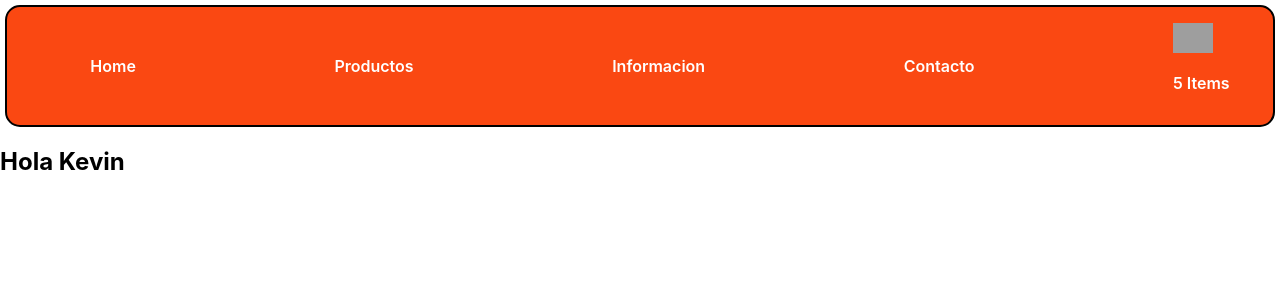
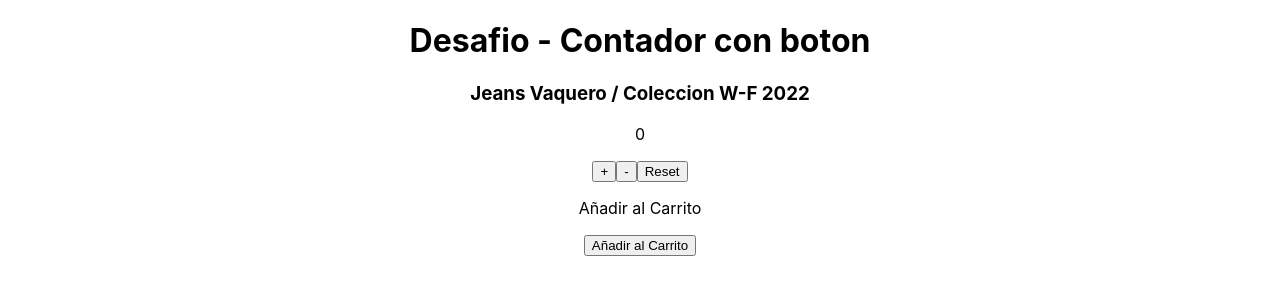
Before and after one commit to kvnaaron26/ReactProject-Repository, a React (Create React App) app: page / in a window 1280 px wide. Shown: the top 300 px of the page. Built offline with nearby package versions, Linux system fonts and the light colour scheme; grey boxes are pictures that could not be loaded.

Commit message:
Agrego boton_contador - Desafio

```diff
--- a/src/App.js
+++ b/src/App.js
@@ -1,16 +1,22 @@
 import './App.css';
-import Header from "./components/Header";
-import NavBar from "./components/NavBar";
+import ItemListContainer from "./components/ItemListContainer";
+// import Header from "./components/Header";
+// import NavBar from "./components/NavBar";
 
 
 function App () {
+  // return (
+  //   <>
+  //     <NavBar />
+  //     <Header greeting="Hola Kevin" />
+  //   </>
+  // );
+  ///////////////////////////////////////////////////
+
   return (
-    <>
-      <NavBar />
+    <ItemListContainer />
+  );
 
-      <Header greeting="Hola Kevin" />
-    </>
-  );
 }
 
 export default App;
--- /dev/null
+++ b/src/components/ItemCount.js
@@ -0,0 +1,26 @@
+import React, { useState } from "react";
+
+
+
+function ItemCount () {
+
+    const [counter, setCounter] = useState(0);
+    const [name, setName] = useState("Añadir al Carrito");
+
+  return (
+    <div className="App">
+
+      <h1>Desafio - Contador con boton</h1>
+      <h3>Jeans Vaquero / Coleccion W-F 2022 </h3>
+      <p>{counter}</p>
+      <button onClick={() => setCounter(counter + 1)}>+</button>
+      <button onClick={() => setCounter(counter - 1)}>-</button>
+      <button onClick={() => setCounter(0)}>Reset</button>
+      <p>{name}</p>
+      <button onClick={() => setName("Añadido con éxito")}>Añadir al Carrito</button>
+
+    </div>
+  );
+}
+
+export default ItemCount;
--- a/src/components/ItemListContainer.js
+++ b/src/components/ItemListContainer.js
@@ -0,0 +1,20 @@
+import ItemCount from "./ItemCount";
+
+
+
+function ItemListContainer () {
+    // return (
+    //   <>
+    //     <NavBar />
+    //     <Header greeting="Hola Kevin" />
+    //   </>
+    // );
+    ///////////////////////////////////////////////////
+
+    return (
+      <ItemCount />
+    );
+
+  }
+
+  export default ItemListContainer;
```
